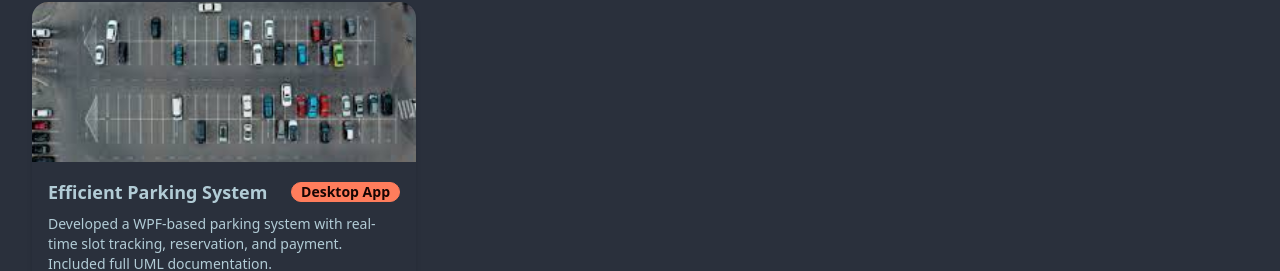
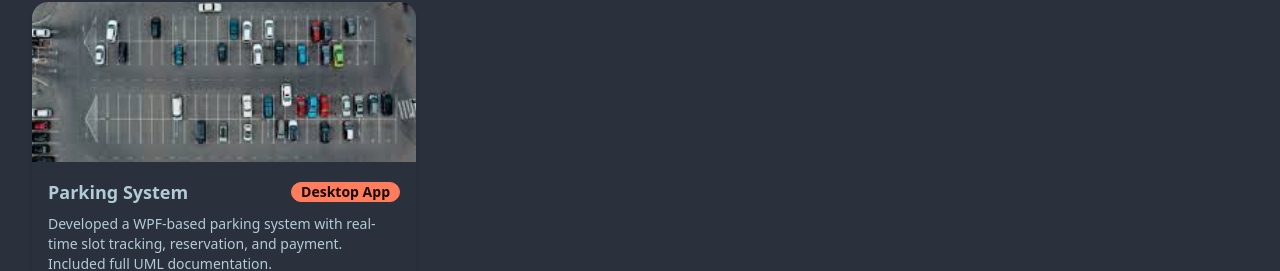
Before and after one commit to ahmadcodes39/Updated-Portfolio, a React (Vite) app: page / in a window 1280 px wide. Shown: the part 3432-3703 px from the top of the page. Built offline with nearby package versions, Linux system fonts and the light colour scheme.

Commit message:
changing project name

```diff
--- a/src/Components/Projects.jsx
+++ b/src/Components/Projects.jsx
@@ -134,7 +134,7 @@ const Projects = () => {
       link: "https://drive.google.com/drive/folders/18ZYIKE012IGO8ugcKH63KOCExL3WHKpO?usp=sharing",
     },
     {
-      title: "Efficient Parking System",
+      title: "Parking System",
       description:
         "Developed a WPF-based parking system with real-time slot tracking, reservation, and payment. Included full UML documentation.",
       technology: ["C#", "WPF", "XAML", "SQL Server"],
```
